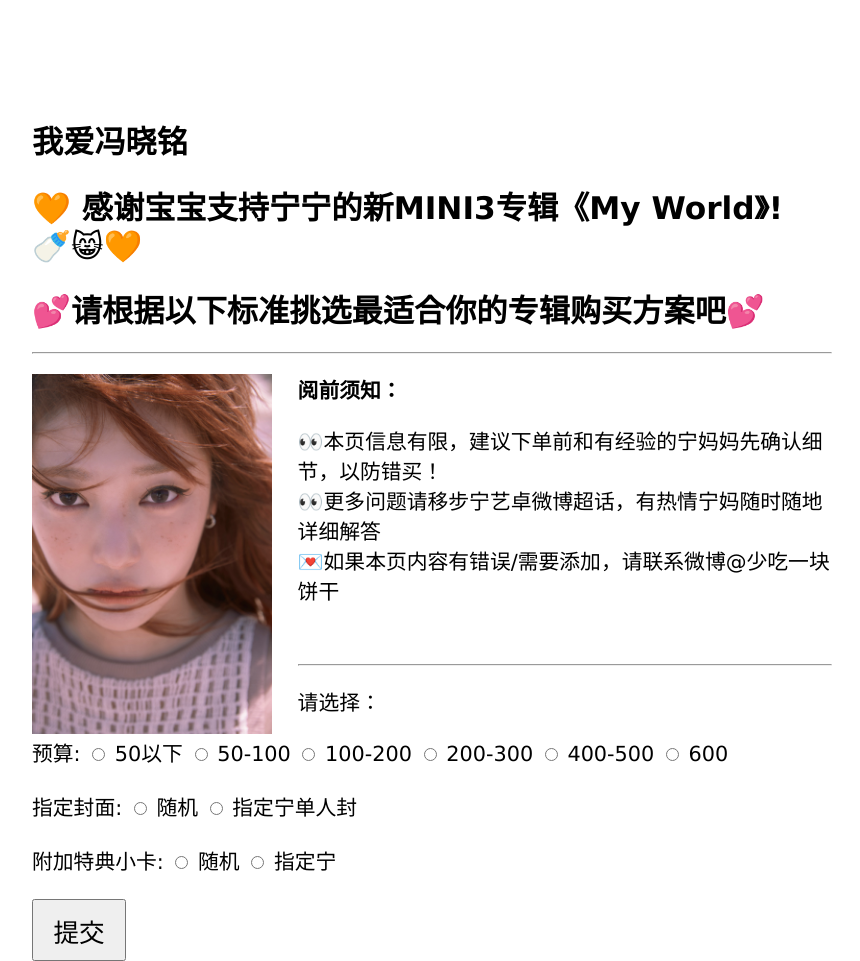
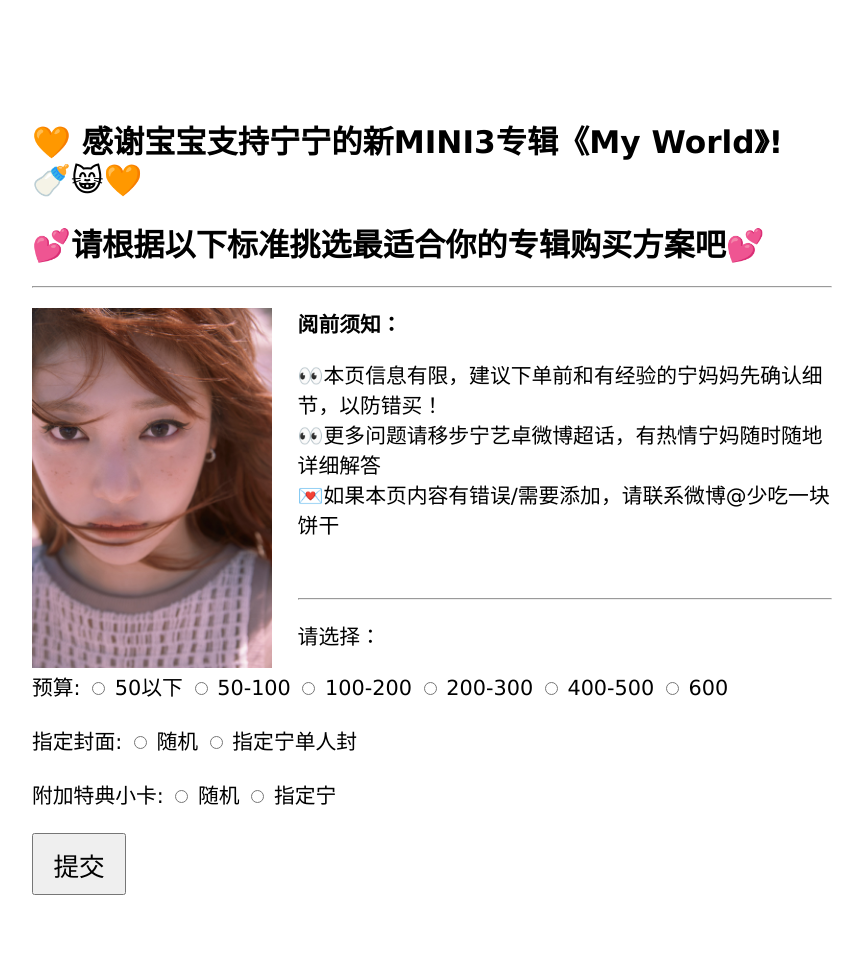
Before and after one commit to anstjj/anstjj.github.io, a plain HTML site: page index.html in a window 1280 px wide. Shown: the whole page, without its empty margins (208-1068 px from the left). After the commit the page ends 895 px from the top, so only its background shows below. Drawn offline with Linux system fonts and the light colour scheme.

Commit message:
Update index.html

```diff
--- a/index.html
+++ b/index.html
@@ -16,7 +16,6 @@
     <br><br>
     <br><br>
 
-    <h1>  我爱冯晓铭 </h1>
 
     <h1>   &#x1F9E1; 感谢宝宝支持宁宁的新MINI3专辑《My World》! &#127868;&#128568;&#x1F9E1;</h1>
     <h1>    &#x1F495;请根据以下标准挑选最适合你的专辑购买方案吧&#x1F495;</h1>
```
